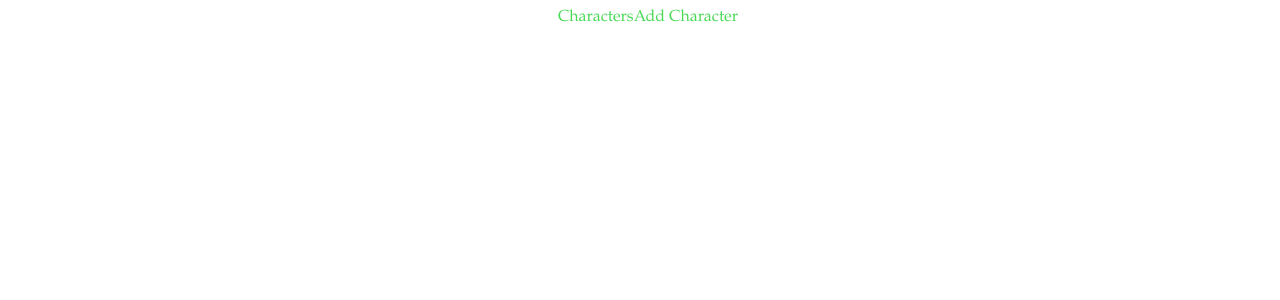
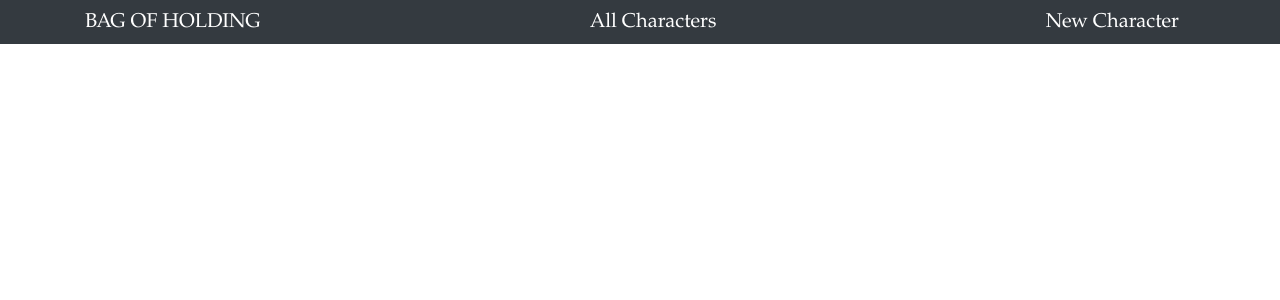
Before and after one commit to wonderfulkasey/Bag-Of-Holding-frontend, a React (Create React App) app: page / in a window 1280 px wide. Shown: the top 300 px of the page. Built offline with nearby package versions, Linux system fonts and the light colour scheme; no server answers.

Commit message:
added links to navbar

```diff
--- a/src/components/NavBar.js
+++ b/src/components/NavBar.js
@@ -1,13 +1,25 @@
+
+import 'bootstrap/dist/css/bootstrap.css';
 import React from 'react'
 import {Link} from 'react-router-dom'
+
 
 const NavBar = (props) => {
 
     return (
-        <div>
-            <Link to='/characters'>Characters</Link>
-            <Link to='/characters/new'>Add Character</Link>
+        <nav class="navbar navbar-expand-lg navbar-dark bg-dark">
+        <div class="container">
+          <a class="navbar-brand">BAG OF HOLDING</a>
+          <a class="navbar-brand" href="/characters">All Characters</a>
+
+          <a class="navbar-brand" href="/characters/new">New Character</a>
+
         </div>
+      </nav>
+
+
+
+
     )
 }
 
--- a/src/index.js
+++ b/src/index.js
@@ -1,3 +1,4 @@
+import 'bootstrap/dist/css/bootstrap.css';
 import './App.css';
 import React from 'react';
 import ReactDOM from 'react-dom';
```
